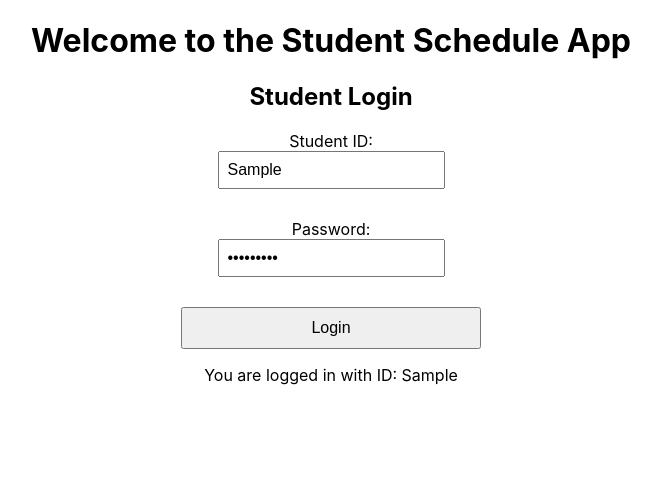
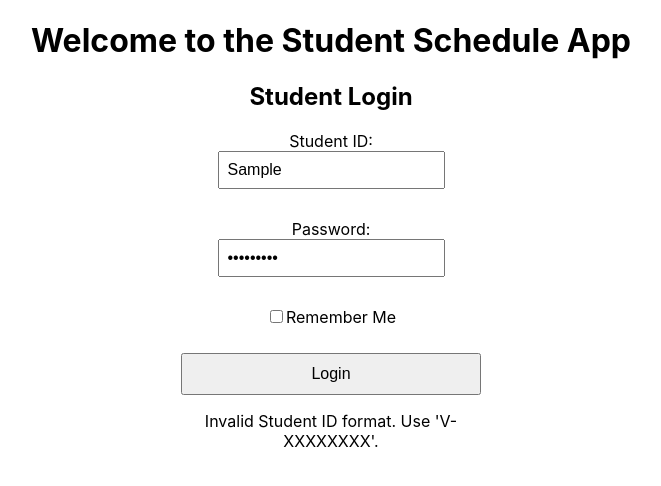
Before and after one commit to Mohith-Kumar-07/Student_schedule_App, a React (Create React App) app: page / in a window 1280 px wide. Both pictures are taken after typing "Sample", "Sample123" into the empty fields and a click on the button "Login". Shown: the top 486 px of the page, without its empty margins (309-970 px from the left). Built offline with nearby package versions, Linux system fonts and the light colour scheme.

Commit message:
Implemented student ID validation (closes #7)

```diff
--- a/src/Login.js
+++ b/src/Login.js
@@ -4,11 +4,29 @@
 const Login = () => {
   const [studentId, setStudentId] = useState('');  // State for Student ID
   const [password, setPassword] = useState('');  // State for Password
-  const [submittedId, setSubmittedId] = useState('');  // State for submitted ID only
+  const [rememberMe, setRememberMe] = useState(false);  // State for "Remember Me" checkbox
+  const [loginSuccess, setLoginSuccess] = useState(false);  // State to track login success
+  const [errorMessage, setErrorMessage] = useState('');  // State for error message
 
   const handleSubmit = (event) => {
     event.preventDefault();  // Prevent page reload on form submission
-    setSubmittedId(studentId);  // Store only the student ID
+
+    // Validation for Student ID
+    const idPattern = /^V-\d{8}$/;  // Example format: V-12345678
+    if (!idPattern.test(studentId)) {
+      setErrorMessage("Invalid Student ID format. Use 'V-XXXXXXXX'.");
+      setLoginSuccess(false);
+      return;
+    }
+
+    // Simulate successful login if Student ID and Password are filled and valid
+    if (studentId && password) {
+      setLoginSuccess(true);  // Set login success to true if fields are filled
+      setErrorMessage('');  // Clear the error message
+      console.log("Login Submitted");
+      console.log("Student ID:", studentId);
+      console.log("Remember Me:", rememberMe ? "Yes" : "No");
+    }
   };
 
   return (
@@ -22,7 +40,7 @@
               type="text"
               value={studentId}
               onChange={(e) => setStudentId(e.target.value)}  // Update Student ID state
-              required
+              required  // Ensure the field is mandatory
             />
           </label>
         </div>
@@ -34,16 +52,33 @@
               type="password"
               value={password}
               onChange={(e) => setPassword(e.target.value)}  // Update Password state
-              required
+              required  // Ensure the field is mandatory
             />
           </label>
         </div>
 
+        {/* Remember Me Checkbox */}
+        <div className="form-field remember-me">
+          <label>
+            <input
+              type="checkbox"
+              checked={rememberMe}
+              onChange={(e) => setRememberMe(e.target.checked)}  // Update "Remember Me" state
+            />
+            Remember Me
+          </label>
+        </div>
+
         <button type="submit">Login</button>
+
+        {/* Display error message */}
+        {errorMessage && <p className="error-message">{errorMessage}</p>}
+
+        {/* Display success message */}
+        {loginSuccess && (
+          <p className="success-message">You have successfully logged in with Student ID: {studentId}</p>
+        )}
       </form>
-
-      {/* Show the submitted Student ID*/}
-      {submittedId && <p>You are logged in with ID: {submittedId}</p>}
     </div>
   );
 };
```
